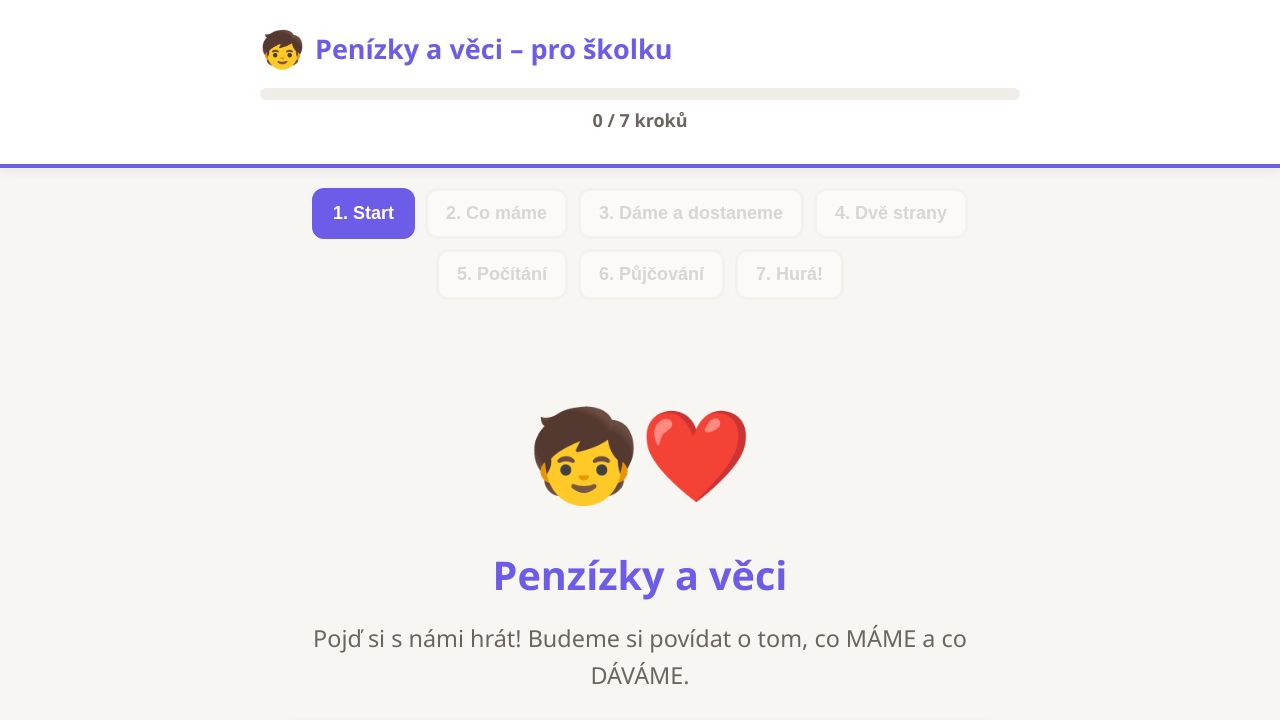
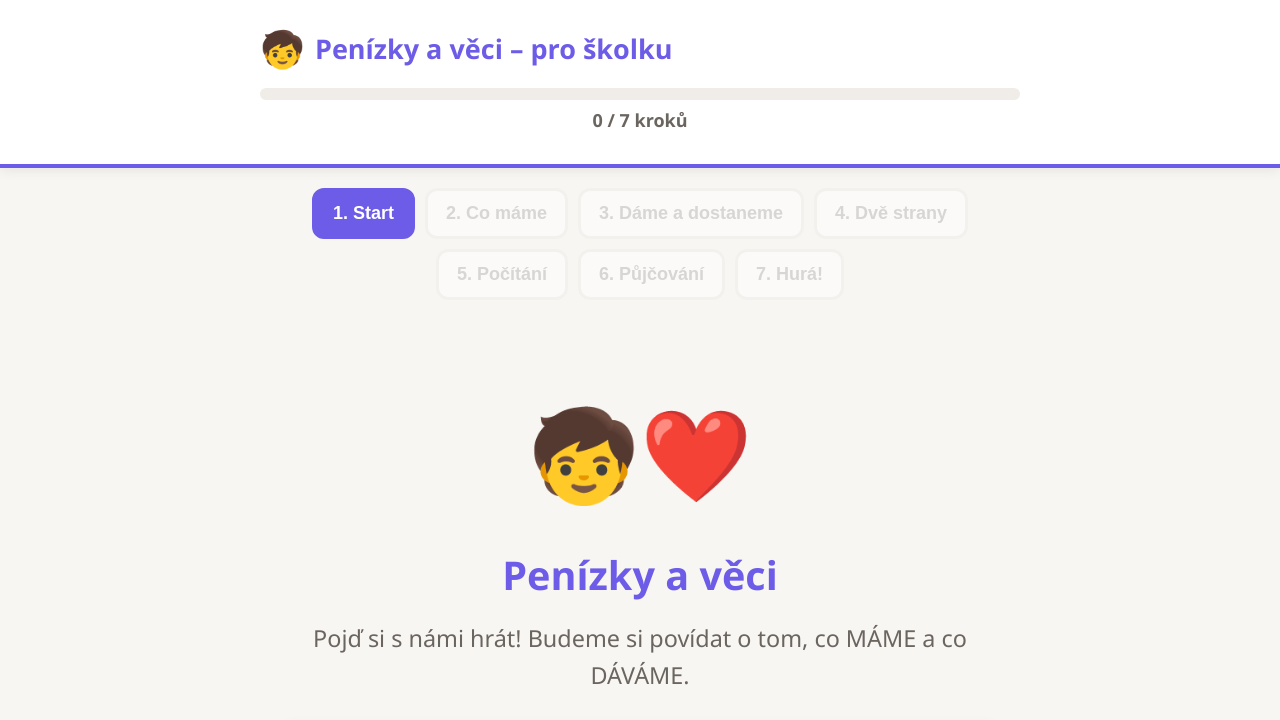
Before and after one commit to jirilangr/ucetnictvi-rychlokurz, a plain HTML site: page lovable-vite/public/ucetnictvi-rychlokurz-materska.html in a window 1280 px wide. Shown: the top 720 px of the page. Drawn offline with Linux system fonts and the light colour scheme.

Commit message:
Oprava pravopisu: Penízky (ne Penzízky) v verzi pro MŠ

```diff
--- a/lovable-vite/public/ucetnictvi-rychlokurz-materska.html
+++ b/lovable-vite/public/ucetnictvi-rychlokurz-materska.html
@@ -4,7 +4,7 @@
 <meta charset="UTF-8">
 <meta name="viewport" content="width=device-width, initial-scale=1.0">
 <meta http-equiv="Cache-Control" content="no-cache, no-store, must-revalidate">
-<title>Penzízky a věci – pro školku 🧒</title>
+<title>Penízky a věci – pro školku 🧒</title>
 <style>
 *,*::before,*::after{box-sizing:border-box;margin:0;padding:0}
 :root{
@@ -75,7 +75,7 @@ header{background:var(--bg2);border-bottom:4px solid var(--primary);padding:20px
   <main id="mainContent">
     <div class="welcome" id="mainContentFallback">
       <span class="big-emoji">🧒💰</span>
-      <h1>Penzízky a věci</h1>
+      <h1>Penízky a věci</h1>
       <p class="subtitle">Pro nejmenší – co máme a co dáváme</p>
       <p style="margin-top:1.5rem"><a href="ucetnictvi-rychlokurz-materska.html" class="btn btn-primary" style="display:inline-block;padding:16px 32px;text-decoration:none;border-radius:12px;background:var(--primary);color:#fff;font-weight:700">Začít hrát →</a></p>
     </div>
@@ -180,7 +180,7 @@ const LESSONS = [
     render() {
       return `<div class="welcome">
         <span class="big-emoji">🧒❤️</span>
-        <h1>Penzízky a věci</h1>
+        <h1>Penízky a věci</h1>
         <p class="subtitle">Pojď si s námi hrát! Budeme si povídat o tom, co MÁME a co DÁVÁME.</p>
         <div class="lesson" style="text-align:left;margin-top:24px">
           <p>Každý má něco – hračky, knížky, penízky v prasátku. A když něco koupíme nebo půjčíme kamarádovi, něco DÁME a něco DOSTANEME.</p>
```
Also changed, not shown: ucetnictvi-rychlokurz-materska.html (+3 -3 lines).
